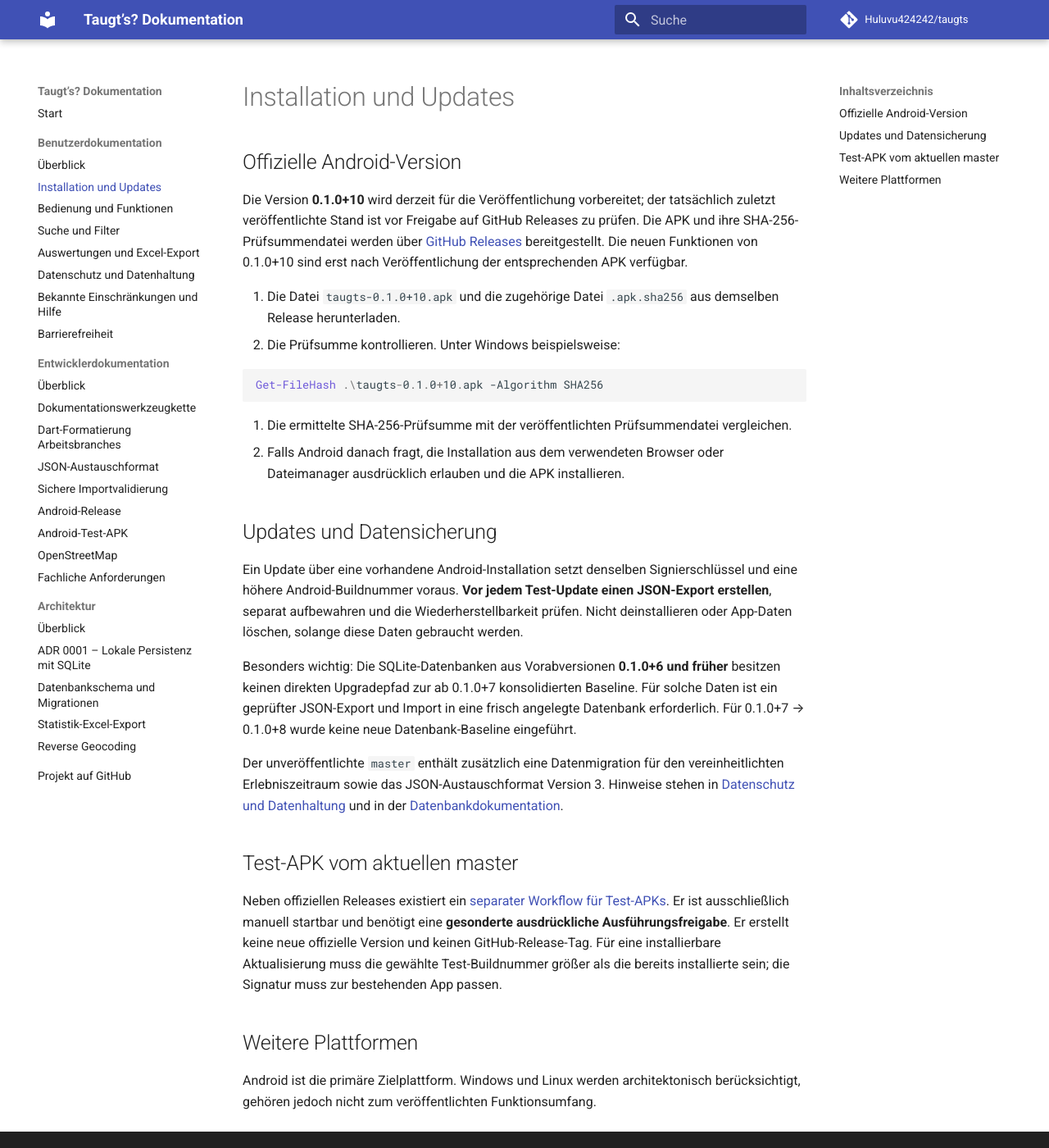
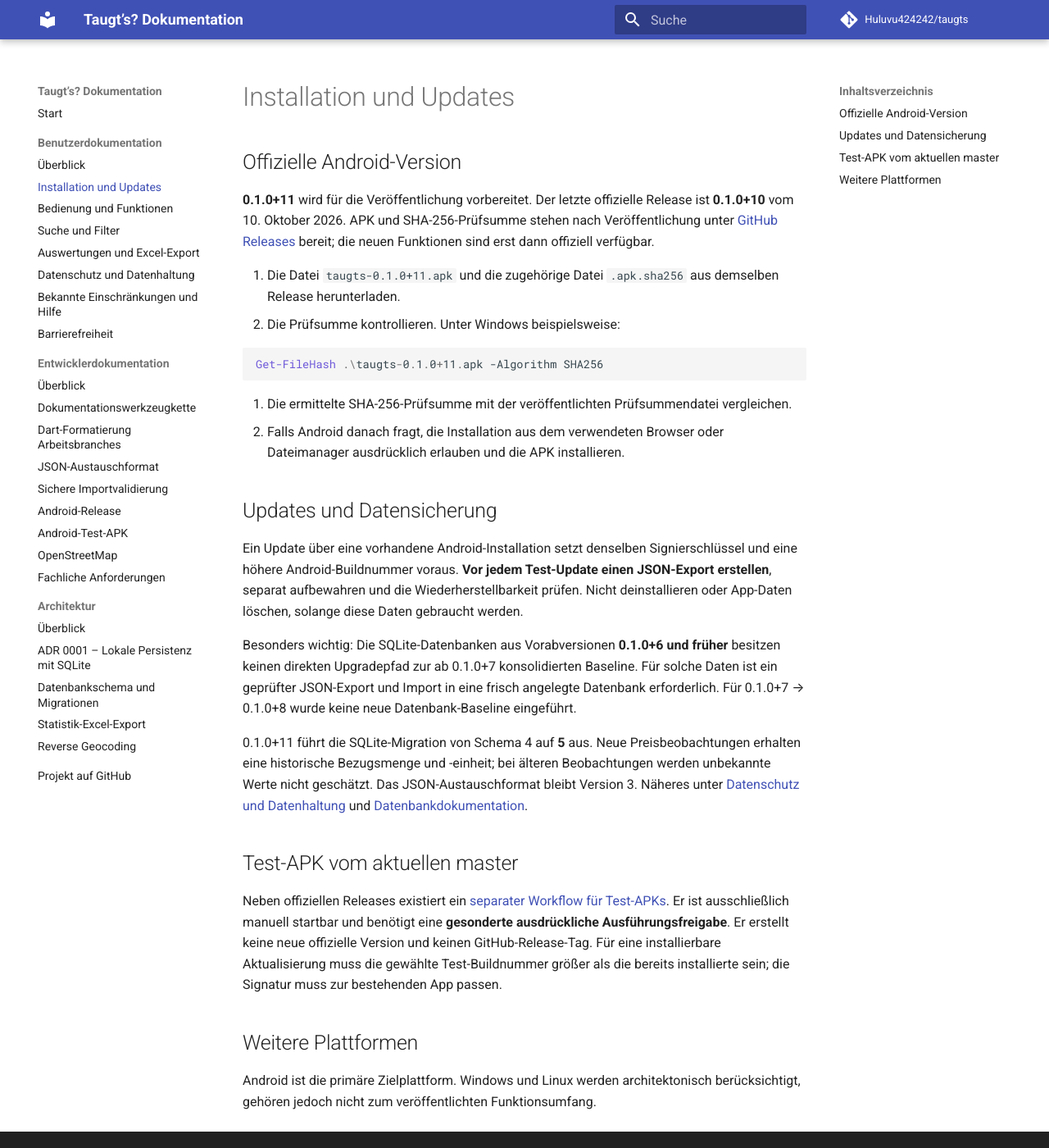
Before and after one commit to Huluvu424242/taugts, an MkDocs documentation site: the page built from docs/benutzer/installation.md, in a window 1280 px wide and 1400 px high. Shown: the whole window at 82% size. Built offline with MkDocs 1.6.1 and Material for MkDocs 9.7.7, drawn with Linux system fonts in a browser that asks for light colours; comment, search, counter and statistics services are not loaded.

Commit message:
Story #304: Release 0.1.0+11 – docs/benutzer/installation.md

````diff
--- a/docs/benutzer/installation.md
+++ b/docs/benutzer/installation.md
@@ -2,13 +2,13 @@
 
 ## Offizielle Android-Version
 
-Die Version **0.1.0+10** wird derzeit für die Veröffentlichung vorbereitet; der tatsächlich zuletzt veröffentlichte Stand ist vor Freigabe auf GitHub Releases zu prüfen. Die APK und ihre SHA-256-Prüfsummendatei werden über [GitHub Releases](https://github.com/Huluvu424242/taugts/releases) bereitgestellt. Die neuen Funktionen von 0.1.0+10 sind erst nach Veröffentlichung der entsprechenden APK verfügbar.
+**0.1.0+11** wird für die Veröffentlichung vorbereitet. Der letzte offizielle Release ist **0.1.0+10** vom 10. Oktober 2026. APK und SHA-256-Prüfsumme stehen nach Veröffentlichung unter [GitHub Releases](https://github.com/Huluvu424242/taugts/releases) bereit; die neuen Funktionen sind erst dann offiziell verfügbar.
 
-1. Die Datei `taugts-0.1.0+10.apk` und die zugehörige Datei `.apk.sha256` aus demselben Release herunterladen.
+1. Die Datei `taugts-0.1.0+11.apk` und die zugehörige Datei `.apk.sha256` aus demselben Release herunterladen.
 2. Die Prüfsumme kontrollieren. Unter Windows beispielsweise:
 
 ```powershell
-Get-FileHash .\taugts-0.1.0+10.apk -Algorithm SHA256
+Get-FileHash .\taugts-0.1.0+11.apk -Algorithm SHA256
 ```
 
 3. Die ermittelte SHA-256-Prüfsumme mit der veröffentlichten Prüfsummendatei vergleichen.
@@ -20,7 +20,7 @@ Ein Update über eine vorhandene Android-Installation setzt denselben Signiersch
 
 Besonders wichtig: Die SQLite-Datenbanken aus Vorabversionen **0.1.0+6 und früher** besitzen keinen direkten Upgradepfad zur ab 0.1.0+7 konsolidierten Baseline. Für solche Daten ist ein geprüfter JSON-Export und Import in eine frisch angelegte Datenbank erforderlich. Für 0.1.0+7 → 0.1.0+8 wurde keine neue Datenbank-Baseline eingeführt.
 
-Der unveröffentlichte `master` enthält zusätzlich eine Datenmigration für den vereinheitlichten Erlebniszeitraum sowie das JSON-Austauschformat Version 3. Hinweise stehen in [Datenschutz und Datenhaltung](datenhaltung.md) und in der [Datenbankdokumentation](../architecture/datenbank.md).
+0.1.0+11 führt die SQLite-Migration von Schema 4 auf **5** aus. Neue Preisbeobachtungen erhalten eine historische Bezugsmenge und -einheit; bei älteren Beobachtungen werden unbekannte Werte nicht geschätzt. Das JSON-Austauschformat bleibt Version 3. Näheres unter [Datenschutz und Datenhaltung](datenhaltung.md) und [Datenbankdokumentation](../architecture/datenbank.md).
 
 ## Test-APK vom aktuellen master
 
````
